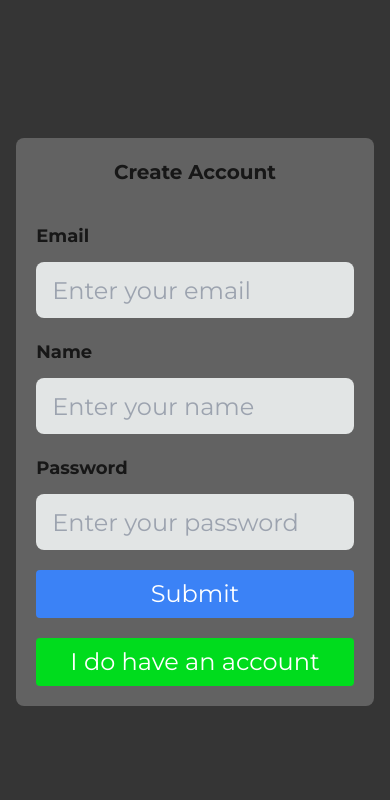
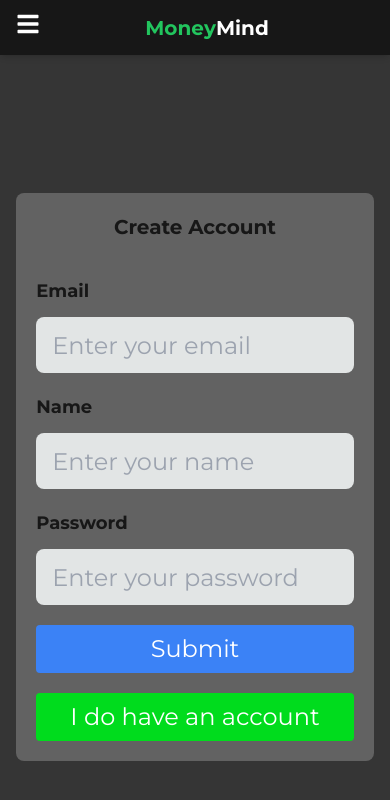
Before and after one commit to Lau-szutner/Money-Mind, a Next.js app in the folder frontend/: page /login in a window 390 px wide. Shown: the top 800 px of the page. Built offline with nearby package versions, Linux system fonts and the light colour scheme.

Commit message:
fixing navbar

```diff
--- a/frontend/src/app/components/Navbar.tsx
+++ b/frontend/src/app/components/Navbar.tsx
@@ -1,4 +1,6 @@
+'use client';
 import React, { useState } from 'react';
+import { usePathname } from 'next/navigation';
 import { FaBars, FaTimes } from 'react-icons/fa'; // Importando iconos de react-icons
 import DisplayName from './DisplayName';
 
@@ -8,37 +10,18 @@ interface Props {
 
 const Navbar: React.FC<Props> = ({ id }) => {
   const [isOpen, setIsOpen] = useState(false);
+  const pathname = usePathname();
 
-  return (
-    <nav className="bg-neutral-900 text-white sticky top-0 z-10 w-full shadow-md">
-      <div className="max-w-7xl mx-auto px-4 py-3 flex items-center justify-between">
-        {/* Nombre o branding */}
-        <div className="text-xl font-bold">Money Mind</div>
-
-        {/* Botón de menú móvil */}
-        <div className="lg:hidden">
-          <button onClick={() => setIsOpen(!isOpen)}>
-            {isOpen ? <FaTimes size={24} /> : <FaBars size={24} />}{' '}
-            {/* Mostrar íconos */}
-          </button>
-        </div>
-
-        {/* Menú en desktop */}
+  const menuDesktop = (
     <ul className="hidden lg:flex gap-6 text-sm lg:text-base font-medium">
       <li className="hover:text-cyan-400 cursor-pointer">Home</li>
       <li className="hover:text-cyan-400 cursor-pointer">Education</li>
       <li className="hover:text-cyan-400 cursor-pointer">Projects</li>
       <li className="hover:text-cyan-400 cursor-pointer">Contact</li>
     </ul>
+  );
 
-        {/* DisplayName en escritorio */}
-        <div className="hidden lg:block">
-          <DisplayName id={id} />
-        </div>
-      </div>
-
-      {/* Menú colapsable en mobile */}
-      {isOpen && (
+  const menuBurguer = (
     <div className="lg:hidden px-4 pb-4">
       <ul className="flex flex-col gap-3 text-sm font-medium">
         <li className="hover:text-cyan-400 cursor-pointer">Home</li>
@@ -50,7 +33,47 @@ const Navbar: React.FC<Props> = ({ id }) => {
         </li>
       </ul>
     </div>
+  );
+
+  const title = (
+    <div className="flex justify-center w-full">
+      <div
+        className={`text-xl font-bold text-4xl ${
+          pathname === '/login' ? 'text-white' : 'text-green-500'
+        }`}
+      >
+        <span className="text-green-500">Money</span>Mind
+      </div>
+    </div>
+  );
+
+  const displayName = (
+    <div className="hidden lg:block">
+      <DisplayName id={id} />
+    </div>
+  );
+
+  return (
+    <nav className="bg-neutral-900 text-white sticky top-0 z-10 w-full shadow-md">
+      <div className="max-w-7xl mx-auto px-4 py-3 flex items-center justify-between">
+        {/* Botón de menú móvil */}
+        <div className="lg:hidden">
+          <button onClick={() => setIsOpen(!isOpen)}>
+            {isOpen ? <FaTimes size={24} /> : <FaBars size={24} />}{' '}
+            {/* Mostrar íconos */}
+          </button>
+        </div>
+
+        {pathname !== '/login' ? (
+          <>
+            {menuDesktop}
+            {menuBurguer}
+            {displayName}
+          </>
+        ) : (
+          title
         )}
+      </div>
     </nav>
   );
 };
--- a/frontend/src/app/layout.js
+++ b/frontend/src/app/layout.js
@@ -1,6 +1,8 @@
+// app/layout.js
 import { Montserrat } from 'next/font/google';
 import './normalize.css';
 import './globals.css';
+import Navbar from './components/Navbar';
 
 const montserrat = Montserrat({
   variable: '--font-montserrat',
@@ -16,8 +18,9 @@ export const metadata = {
 
 export default function RootLayout({ children }) {
   return (
-    <html lang="en">
-      <body className={`${montserrat.variable} font-sans antialiased`}>
+    <html lang="en" className={montserrat.variable}>
+      <body className="font-sans antialiased">
+        <Navbar />
         {children}
       </body>
     </html>
```
Lines whose indentation alone changed are shown as unchanged.
